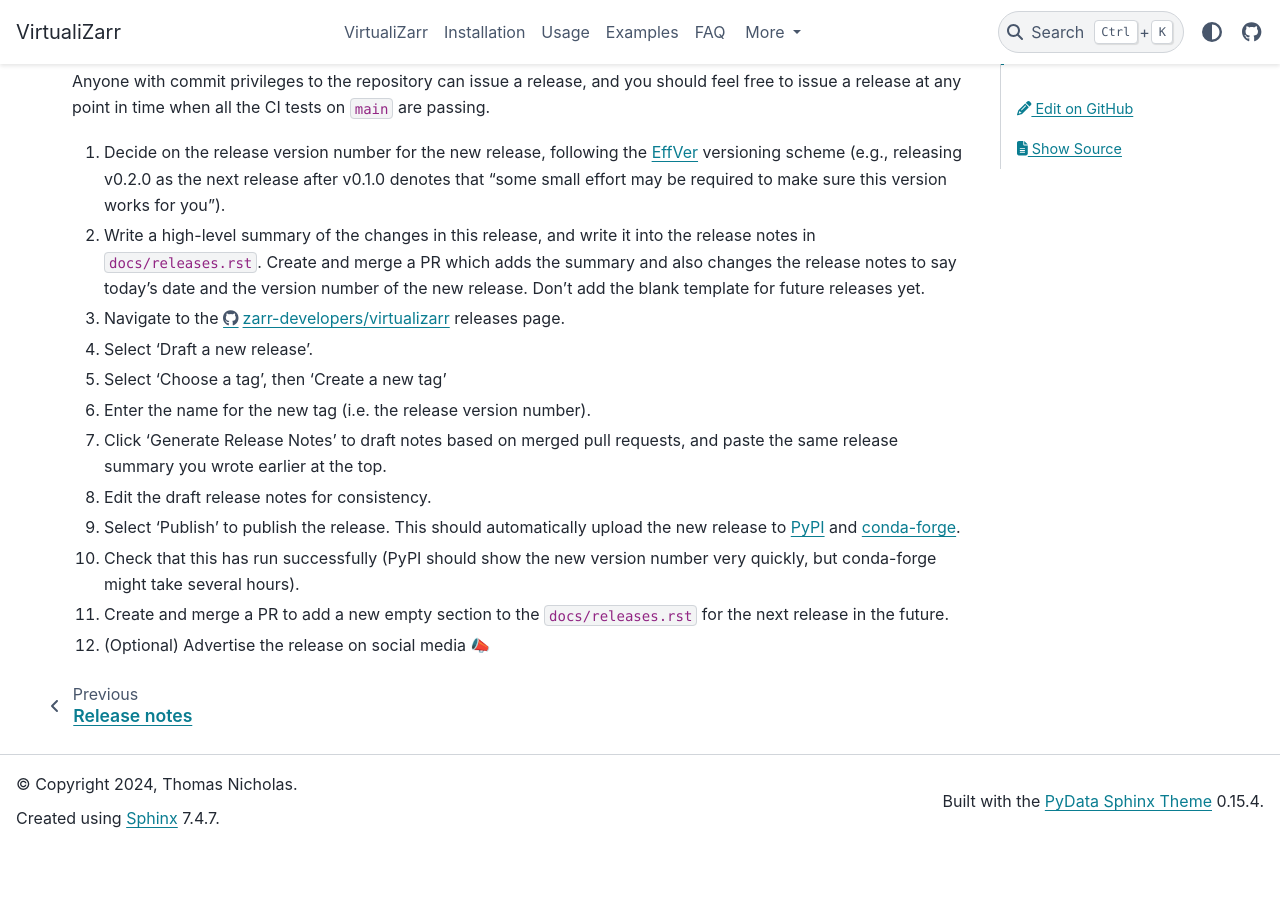
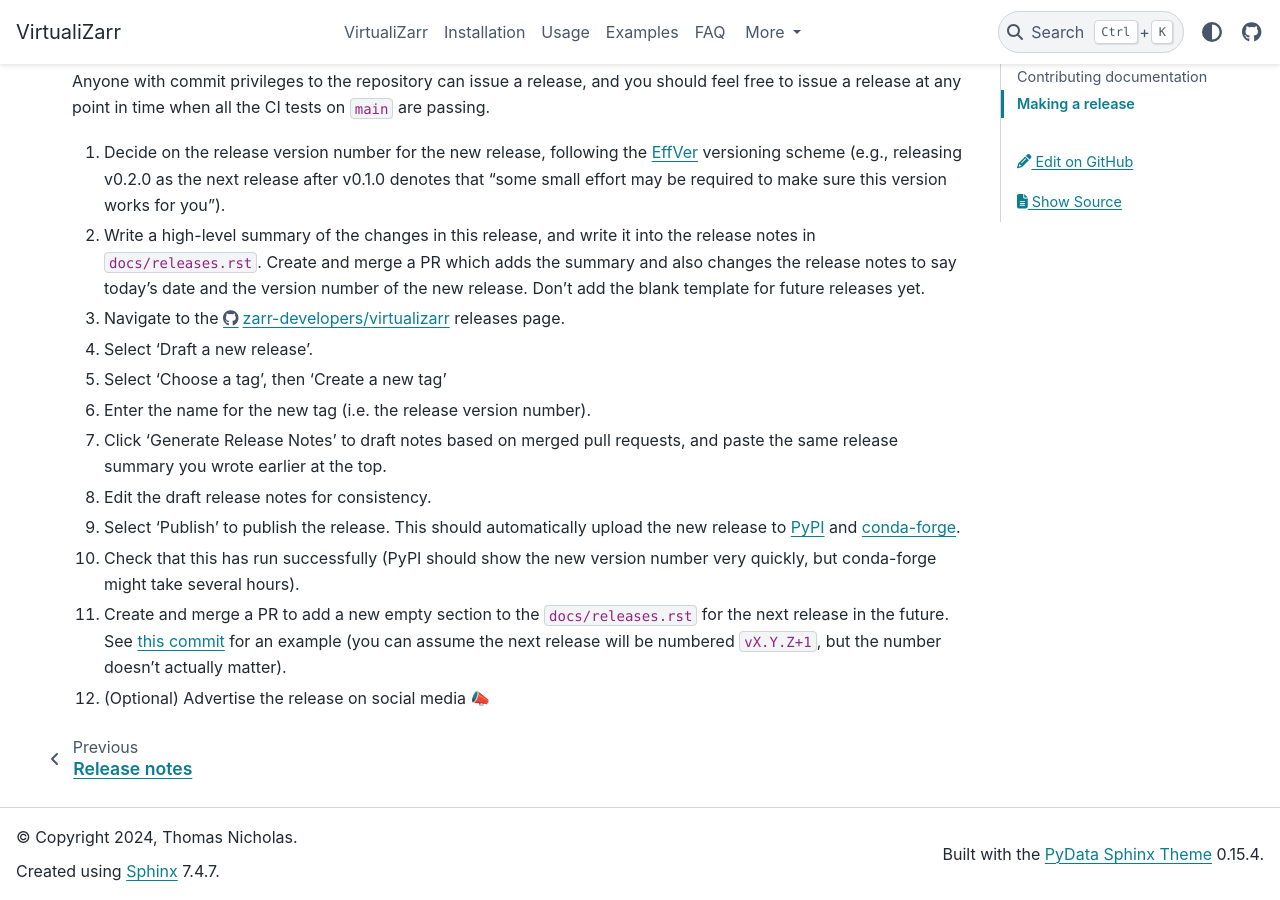
Before and after one commit to zarr-developers/VirtualiZarr, a Sphinx documentation site: the page built from docs/contributing.md, in a window 1280 px wide and 900 px high, scrolled down 1500 px. Built offline with Sphinx 7.4.7 and the PyData theme 0.15.4, drawn with Linux system fonts in a browser that asks for light colours; before the commit the page ends 2348 px from its top, so only the background shows below that.

Commit message:
Clarify how to add empty release notes

```diff
--- a/docs/contributing.md
+++ b/docs/contributing.md
@@ -71,5 +71,5 @@
 8. Edit the draft release notes for consistency.
 9. Select 'Publish' to publish the release. This should automatically upload the new release to [PyPI](https://pypi.org/project/virtualizarr/) and [conda-forge](https://anaconda.org/conda-forge/virtualizarr).
 10. Check that this has run successfully (PyPI should show the new version number very quickly, but conda-forge might take several hours).
-11. Create and merge a PR to add a new empty section to the `docs/releases.rst` for the next release in the future.
+11. Create and merge a PR to add a new empty section to the `docs/releases.rst` for the next release in the future. See [this commit](https://github.com/zarr-developers/VirtualiZarr/commit/e3912f08e22f2e3230af6eb1a2aacb5728822fa1) for an example (you can assume the next release will be numbered `vX.Y.Z+1`, but the number doesn't actually matter).
 12. (Optional) Advertise the release on social media 📣
```
